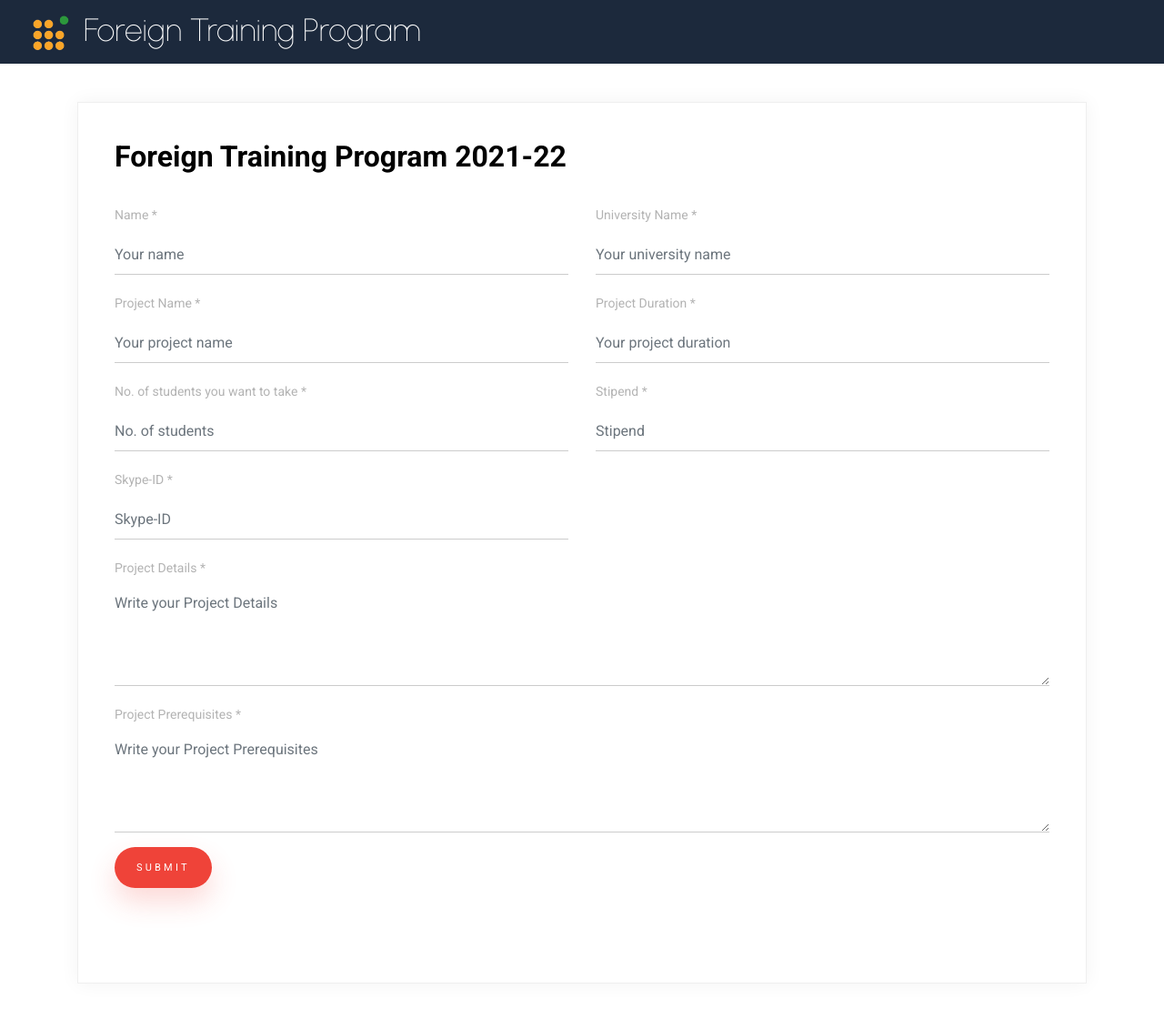
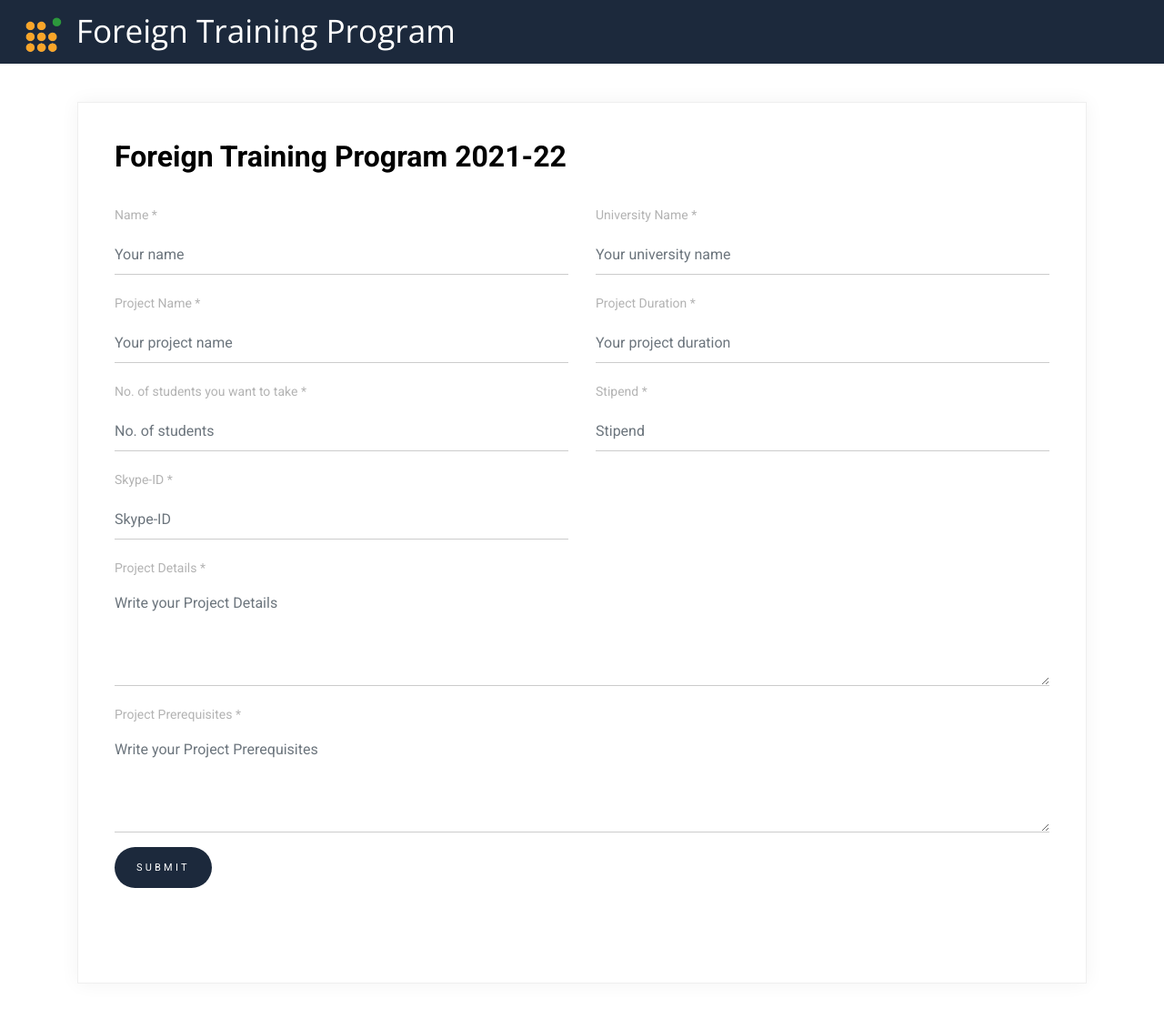
Before and after one commit to NabhyaKhoria/FTP-Professor, a plain HTML site: page index.html in a window 1280 px wide. Shown: the whole page at 91% size. Drawn offline with nearby package versions, Linux system fonts and the light colour scheme.

Commit message:
third commit

```diff
--- a/css/style.css
+++ b/css/style.css
@@ -71,8 +71,8 @@ a {
     border-radius: 30px;
     background: #ef4339;
     color: #fff;
-    -webkit-box-shadow: 0 15px 30px 0 rgba(239, 67, 57, 0.2);
-    box-shadow: 0 15px 30px 0 rgba(239, 67, 57, 0.2); }
+    -webkit-box-shadow: 0 0px 0px 0 rgba(239, 67, 57, 0.2);
+    box-shadow: 0 0px 0px 0 rgba(239, 67, 57, 0.2); }
   .btn:hover {
     color: #fff; }
   .btn:active, .btn:focus {
--- a/index.html
+++ b/index.html
@@ -20,7 +20,7 @@
 
     <title>FTP Professor</title>
     <style>
-      .image-container {
+      body {
           overflow-x: hidden;
       }
 
@@ -32,7 +32,7 @@
           margin-top: 30px;
       }
       .small{
-          font-family: 'Urbanist', sans-serif !important;
+          font-family: 'Open sans', sans-serif !important;
           font-size: 2.2rem;
           color: white;
       }
@@ -50,7 +50,7 @@
       @media (max-width: 540px){
 
           .small{
-              font-size: 1.8rem !important;
+              font-size: 1.7rem !important;
               position: relative;
               top: 5px;
           }
@@ -72,6 +72,7 @@
           z-index: 3;
           height: 70px;
           width: 100vw;
+          margin-right: 0px;
           background-color: #1c293c !important;
       }
 
@@ -106,7 +107,7 @@
 
   <div class="logo-container">
       <div class="sidebar-brand d-flex " href="/ftp/projects/">
-          <div class="sidebar-brand-text mx-3" style=" font-size: 1.45rem;">
+          <div class="sidebar-brand-text mx-2" style=" font-size: 1.45rem;">
               <img class="logo_irc" src="logo.png">
               <span id="FTP" class="small" style="font-family: 'Open Sans', sans-serif;">Foreign Training Program</span>
               <!--            <a href="/ftp/logout_user/" id="logbut"><button type="button" class="btn btn-warning">Logout</button></a>-->
@@ -187,7 +188,7 @@
               </div>
               <div class="row">
                 <div class="col-md-12 form-group">
-                  <input type="submit" value="Submit" class="btn btn-primary rounded-0 py-2 px-4">
+                  <input type="submit" value="Submit" class="btn btn-primary rounded-0 py-2 px-4" style="background-color: #1c293c !important">
                   <span class="submitting"></span>
                 </div>
               </div>
```
